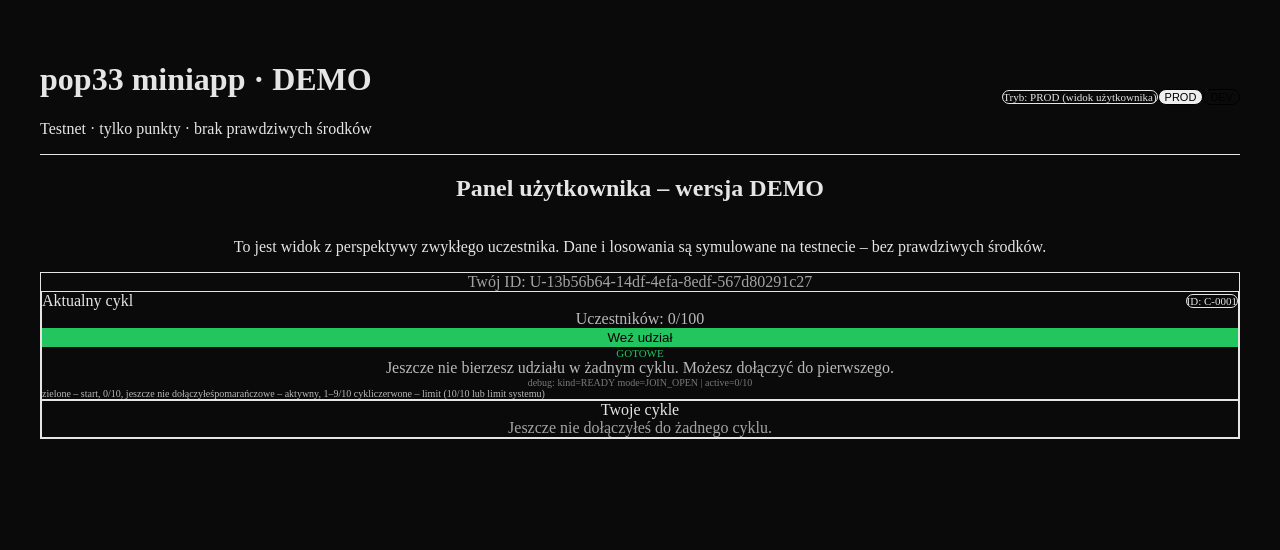
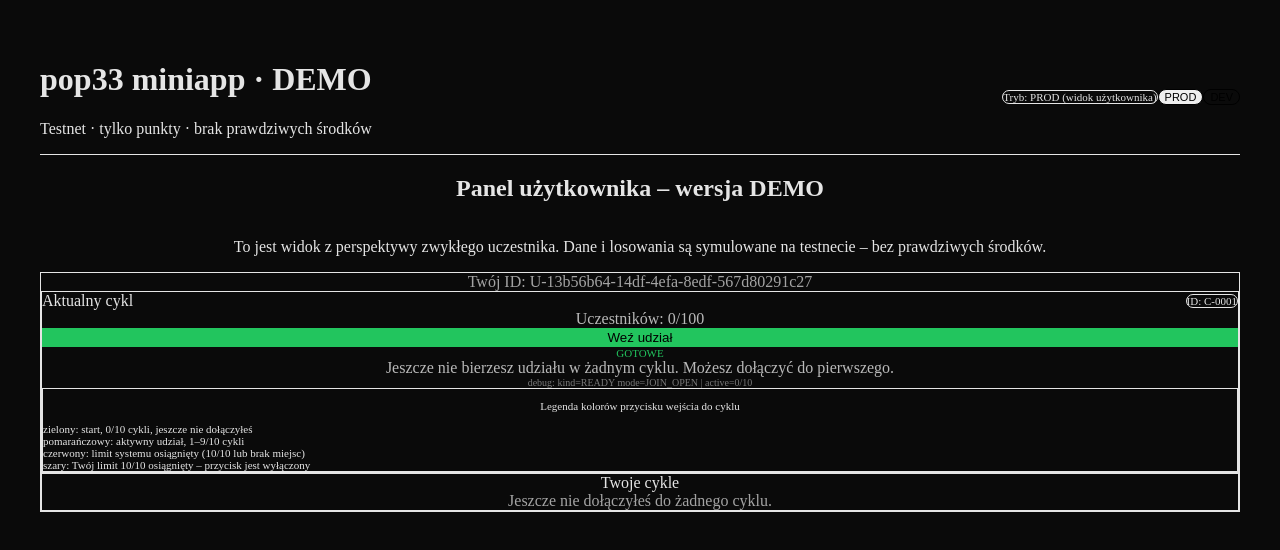
Before and after one commit to profitmilion/people-over-profit, a React (Vite) app: page /demo in a window 1280 px wide. Shown: the top 550 px of the page. Built offline with nearby package versions, Linux system fonts and the light colour scheme; the HTML template or start-up script is replaced by a standard one.

Commit message:
Porządki w logice DEMO – przygotowanie architektury trybów, model 11x33, utrzymanie limitu 10/10

```diff
--- a/src/components/ProdView.tsx
+++ b/src/components/ProdView.tsx
@@ -205,29 +205,34 @@ export default function ProdView() {
             </span>
 
             {/* Legenda kolorów */}
-            <div className="mt-2 flex flex-wrap gap-3 text-[10px] opacity-80">
-              <div className="flex items-center gap-1">
-                <span
-                  className="inline-flex h-3 w-3 rounded-full"
-                  style={{ backgroundColor: "#22c55e" }}
-                />
-                <span>zielone – start, 0/10, jeszcze nie dołączyłeś</span>
+            <div className="mt-4 rounded-xl border border-neutral-800 bg-neutral-900/60 p-3 text-[11px] text-neutral-300 space-y-2">
+              <p className="font-semibold text-neutral-200">
+                Legenda kolorów przycisku wejścia do cyklu
+              </p>
+
+              <div className="flex flex-col gap-1.5">
+                <div className="flex items-center gap-2">
+                  <span className="h-2.5 w-2.5 rounded-full bg-emerald-500" />
+                  <span>zielony: start, 0/10 cykli, jeszcze nie dołączyłeś</span>
                 </div>
-              <div className="flex items-center gap-1">
-                <span
-                  className="inline-flex h-3 w-3 rounded-full"
-                  style={{ backgroundColor: "#f97316" }}
-                />
-                <span>pomarańczowe – aktywny, 1–9/10 cykli</span>
+
+                <div className="flex items-center gap-2">
+                  <span className="h-2.5 w-2.5 rounded-full bg-orange-500" />
+                  <span>pomarańczowy: aktywny udział, 1–9/10 cykli</span>
                 </div>
-              <div className="flex items-center gap-1">
-                <span
-                  className="inline-flex h-3 w-3 rounded-full"
-                  style={{ backgroundColor: "#ef4444" }}
-                />
-                <span>czerwone – limit (10/10 lub limit systemu)</span>
+
+                <div className="flex items-center gap-2">
+                  <span className="h-2.5 w-2.5 rounded-full bg-red-500" />
+                  <span>czerwony: limit systemu osiągnięty (10/10 lub brak miejsc)</span>
+                </div>
+
+                <div className="flex items-center gap-2">
+                  <span className="h-2.5 w-2.5 rounded-full bg-neutral-500" />
+                  <span>szary: Twój limit 10/10 osiągnięty – przycisk jest wyłączony</span>
                 </div>
               </div>
+            </div>
+
           </div>
         </div>
 
--- a/src/pages/Pop33Landing.tsx
+++ b/src/pages/Pop33Landing.tsx
@@ -189,18 +189,23 @@ export default function Pop33Landing() {
                 {/* JAK TO DZIAŁA */}
                 <section className="bg-slate-900/40 border-y border-slate-800">
                     <div className="mx-auto max-w-5xl px-4 py-12 md:py-16">
-                        <h2 className="text-xl md:text-2xl font-semibold mb-6">
+                        <div className="rounded-2xl border border-slate-800 bg-slate-950/80 p-4 md:p-6">
+                            <h2 className="text-xl md:text-2xl font-semibold mb-4">
                                 Jak działa POP33 DEMO
                             </h2>
+                            <p className="text-sm text-slate-300 mb-5 max-w-3xl">
+                                Wersja DEMO pozwala przetestować podstawowy przepływ użytkownika:
+                                wejście przez Farcaster, dołączenie do cyklu oraz udział w symulowanych
+                                losowaniach. Wszystko odbywa się na testnecie, bez prawdziwych środków.
+                            </p>
 
                             <div className="grid gap-5 md:grid-cols-3 text-sm">
                                 <div className="rounded-2xl border border-slate-800 bg-slate-950/60 p-5">
                                     <p className="text-xs text-slate-400 mb-1">Krok 1</p>
                                     <h3 className="font-semibold mb-2">Dołącz przez Farcaster</h3>
                                     <p className="text-slate-300 text-sm">
-                                    Logujesz się swoim kontem Farcaster lub portfelem na
-                                    testnecie. DEMO nie pobiera prawdziwych środków, symulujemy
-                                    udział w losowaniach.
+                                        Logujesz się swoim kontem Farcaster lub portfelem na testnecie.
+                                        DEMO nie pobiera prawdziwych środków, symulujemy udział w losowaniach.
                                     </p>
                                 </div>
                                 <div className="rounded-2xl border border-slate-800 bg-slate-950/60 p-5">
@@ -216,14 +221,16 @@ export default function Pop33Landing() {
                                     <p className="text-xs text-slate-400 mb-1">Krok 3</p>
                                     <h3 className="font-semibold mb-2">Codzienne losowanie</h3>
                                     <p className="text-slate-300 text-sm">
-                                    W każdym aktywnym cyklu odbywają się losowania zwycięzców.
-                                    DEMO zapisuje wyniki, żeby każdy mógł przeanalizować
-                                    statystyki, sprawiedliwość i przejrzystość systemu.
+                                        W każdym aktywnym cyklu odbywają się losowania zwycięzców. DEMO
+                                        zapisuje wyniki, żeby każdy mógł przeanalizować statystyki,
+                                        sprawiedliwość i przejrzystość systemu.
                                     </p>
                                 </div>
                             </div>
                         </div>
+                    </div>
                 </section>
+
 
                 {/* DLACZEGO POP33 */}
                 <section className="mx-auto max-w-5xl px-4 py-12 md:py-16">
@@ -311,17 +318,18 @@ export default function Pop33Landing() {
                 </section>
                 {/* Sekcja o PMN / HODL */}
                 <section className="mx-auto max-w-5xl px-4 py-12 md:py-16">
-                    <h2 className="text-xl md:text-2xl font-semibold mb-4">
+                    <div className="rounded-2xl border border-slate-800 bg-slate-950/80 p-4 md:p-6 space-y-3">
+                        <h2 className="text-xl md:text-2xl font-semibold">
                             PMN, HODL i długoterminowa lojalność
                         </h2>
-                    <p className="text-sm text-slate-300 mb-4 max-w-3xl">
+                        <p className="text-sm text-slate-300 max-w-3xl">
                             W docelowym modelu POP33 planowane jest powiązanie aplikacji z tokenem PMN.
                             Część wpłat użytkowników miałaby być automatycznie dzielona w modelu
                             50 / 50 – jedna część na indywidualne DCA HODL w tokenie PMN,
                             druga część na specjalne konto HODL, które na smartkontrakcie
                             kumuluje środki do poziomu 1 000 000.
                         </p>
-                    <p className="text-sm text-slate-300 max-w-3xl mb-2">
+                        <p className="text-sm text-slate-300 max-w-3xl">
                             Po osiągnięciu tego poziomu planowane jest automatyczne wypłacenie zgromadzonej
                             kwoty zwycięzcy zgodnie z zasadami kontraktu. Jeżeli użytkownik wygra wcześniej,
                             jego konto HODL może zostać spalone jako element deflacyjny ekonomii tokena PMN
@@ -333,7 +341,9 @@ export default function Pop33Landing() {
                             Ta sekcja opisuje kierunek rozwoju i nie stanowi oferty inwestycyjnej
                             ani gwarancji jakichkolwiek wyników finansowych.
                         </p>
+                    </div>
                 </section>
+
 
 
                 {/* FAQ */}
```
Lines whose indentation alone changed are shown as unchanged.
